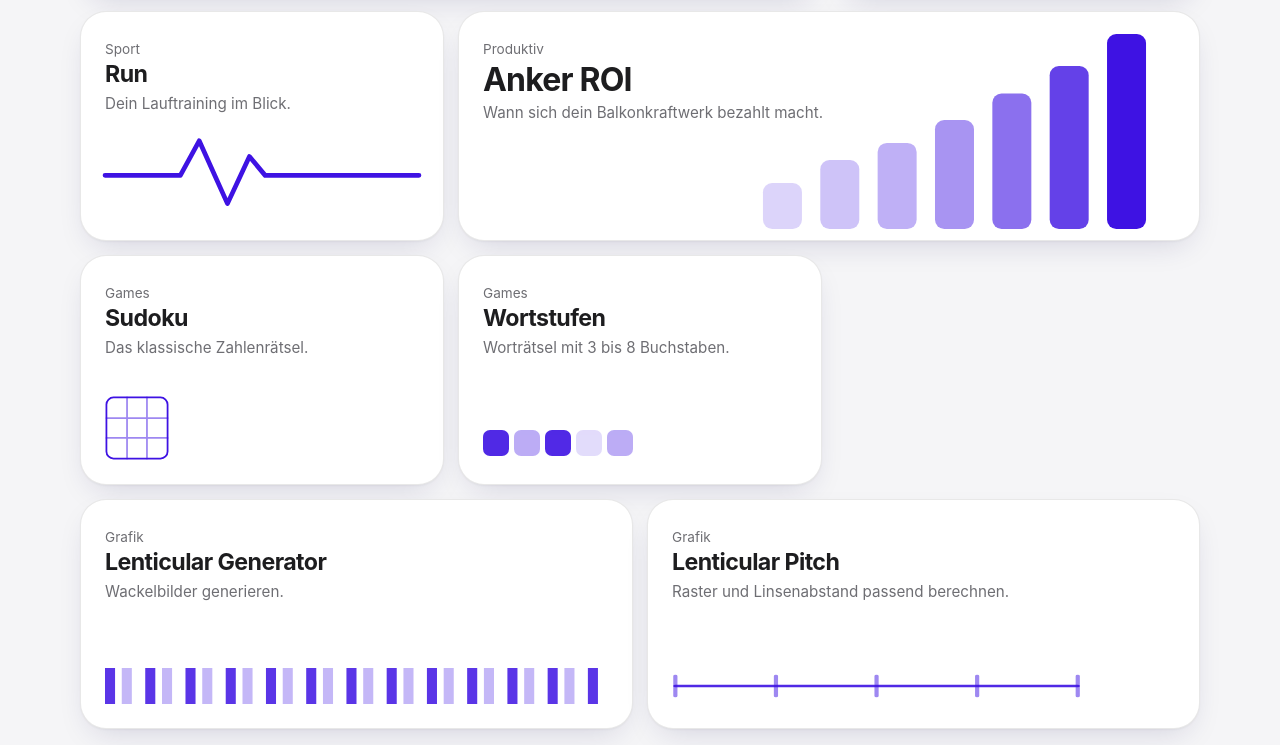
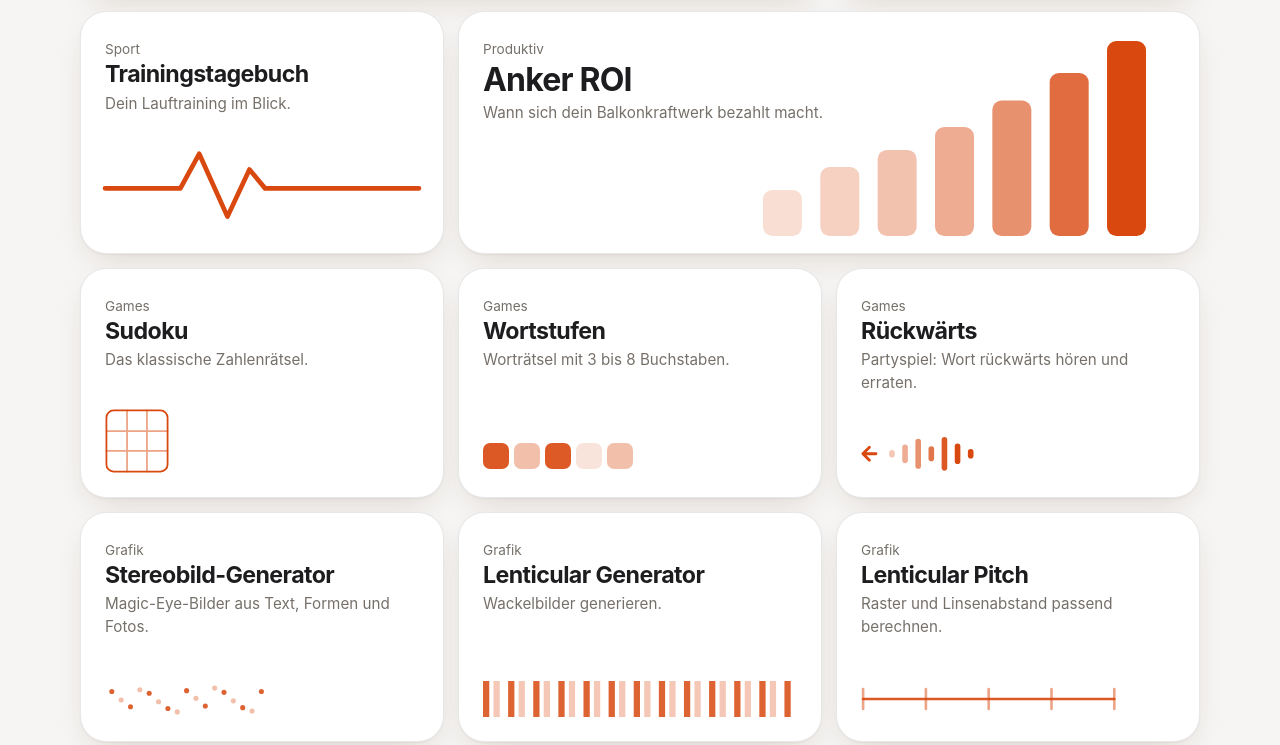
Before and after one commit to Elex89/elex, a plain HTML site: page index.html in a window 1280 px wide. Shown: the part 1090-1835 px from the top of the page. Drawn offline with Linux system fonts and the light colour scheme.

Commit message:
Update index.html

```diff
--- a/index.html
+++ b/index.html
@@ -3,54 +3,54 @@
 <head>
 <meta charset="UTF-8" />
 <meta name="viewport" content="width=device-width, initial-scale=1, viewport-fit=cover" />
-<meta name="theme-color" content="#0a0a10" />
+<meta name="theme-color" content="#0c0a09" />
 <title>Alexander Rink – Kleine Apps für den Browser</title>
 <meta name="description" content="Spiele, Sport-Tools und Grafik-Apps. Jede App ist eine einzelne Datei und läuft direkt im Browser. Deine Daten bleiben bei dir." />
 <style>
   :root {
     color-scheme: light;
-    --bg: #f5f5f7;
+    --bg: #f6f5f3;
     --surface: #ffffff;
-    --surface-2: #ececf1;
+    --surface-2: #eeebe8;
     --text: #1d1d1f;
-    --muted: #6e6e73;
+    --muted: #76706a;
     --line: rgba(0,0,0,.09);
-    --accent: #3E12E3;
+    --accent: #D9480F;
     --accent-ink: #ffffff;
-    --accent-soft: rgba(62,18,227,.10);
-    --header: rgba(245,245,247,.74);
-    --shadow: 0 1px 2px rgba(0,0,0,.04), 0 12px 32px -12px rgba(30,20,90,.18);
+    --accent-soft: rgba(217,72,15,.10);
+    --header: rgba(246,245,243,.74);
+    --shadow: 0 1px 2px rgba(0,0,0,.04), 0 12px 32px -12px rgba(80,35,10,.18);
     --radius: 26px;
     --font: -apple-system, BlinkMacSystemFont, "SF Pro Display", "SF Pro Text", "Segoe UI", Roboto, "Helvetica Neue", Arial, sans-serif;
   }
   @media (prefers-color-scheme: dark) {
     :root:not([data-theme="light"]) {
       color-scheme: dark;
-      --bg: #0a0a10;
-      --surface: #14141d;
-      --surface-2: #1d1d2a;
-      --text: #f5f5f7;
-      --muted: #9b9bae;
+      --bg: #0c0a09;
+      --surface: #171413;
+      --surface-2: #221e1c;
+      --text: #f6f3f0;
+      --muted: #a39a92;
       --line: rgba(255,255,255,.09);
-      --accent: #7b5cff;
-      --accent-ink: #ffffff;
-      --accent-soft: rgba(123,92,255,.18);
-      --header: rgba(10,10,16,.7);
+      --accent: #FF7A29;
+      --accent-ink: #1c0d03;
+      --accent-soft: rgba(255,122,41,.16);
+      --header: rgba(12,10,9,.7);
       --shadow: 0 1px 2px rgba(0,0,0,.4), 0 16px 40px -16px rgba(0,0,0,.7);
     }
   }
   :root[data-theme="dark"] {
     color-scheme: dark;
-    --bg: #0a0a10;
-    --surface: #14141d;
-    --surface-2: #1d1d2a;
-    --text: #f5f5f7;
-    --muted: #9b9bae;
+    --bg: #0c0a09;
+    --surface: #171413;
+    --surface-2: #221e1c;
+    --text: #f6f3f0;
+    --muted: #a39a92;
     --line: rgba(255,255,255,.09);
-    --accent: #7b5cff;
-    --accent-ink: #ffffff;
-    --accent-soft: rgba(123,92,255,.18);
-    --header: rgba(10,10,16,.7);
+    --accent: #FF7A29;
+    --accent-ink: #1c0d03;
+    --accent-soft: rgba(255,122,41,.16);
+    --header: rgba(12,10,9,.7);
     --shadow: 0 1px 2px rgba(0,0,0,.4), 0 16px 40px -16px rgba(0,0,0,.7);
   }
 
@@ -106,7 +106,7 @@
     background: var(--surface); border: 1px solid var(--line);
     border-radius: 18px; box-shadow: var(--shadow);
   }
-  .panel a { display: block; padding: .6rem .8rem; border-radius: 12px; font-size: .95rem; }
+  .panel a { display: block; padding: .6rem .8rem; border-radius: 12px; font-size: .95rem; white-space: nowrap; }
   .panel a:hover { background: var(--accent-soft); }
   .dropdown.open .menu { opacity: 1; visibility: visible; pointer-events: auto; transform: translateX(-50%) translateY(0); }
   @media (hover: hover) and (min-width: 821px) {
@@ -159,7 +159,7 @@
   }
   .btn:active { transform: scale(.97); }
   .btn.primary { background: var(--accent); color: var(--accent-ink); }
-  .btn.primary:hover { filter: brightness(1.1); }
+  .btn.primary:hover { filter: brightness(1.08); }
   .btn.ghost { border-color: var(--line); background: var(--surface); }
   .btn.ghost:hover { background: var(--accent-soft); }
 
@@ -189,7 +189,7 @@
   .bento { display: grid; grid-template-columns: repeat(6, 1fr); gap: 14px; }
   .tile {
     position: relative; overflow: hidden;
-    display: flex; flex-direction: column; justify-content: space-between;
+    display: flex; flex-direction: column; justify-content: space-between; gap: 1.2rem;
     grid-column: span 2; min-height: 230px; padding: 1.5rem;
     background: var(--surface); border: 1px solid var(--line); border-radius: var(--radius);
     box-shadow: var(--shadow);
@@ -198,27 +198,26 @@
   .tile:hover { transform: translateY(-3px); border-color: color-mix(in srgb, var(--accent) 55%, transparent); }
   .tile:active { transform: scale(.985); }
   .tile.w4 { grid-column: span 4; min-height: 300px; }
-  .tile.w3 { grid-column: span 3; }
   .tile .tag { font-size: .85rem; color: var(--muted); }
   .tile h3 { margin: .15rem 0 .3rem; font-size: 1.45rem; letter-spacing: -.025em; line-height: 1.1; }
   .tile.w4 h3 { font-size: 2rem; }
   .tile p { margin: 0; color: var(--muted); font-size: .95rem; max-width: 24rem; }
   .tile .art { color: var(--accent); }
   .tile .art svg { display: block; width: 100%; height: auto; overflow: visible; }
-  .tile .art .soft { color: var(--muted); }
   .tile.w4 .art { position: absolute; right: 0; bottom: 0; width: 62%; height: 100%; display: flex; align-items: center; }
   .tile .copy { position: relative; z-index: 1; }
 
   @media (max-width: 820px) {
     .bento { grid-template-columns: repeat(2, 1fr); gap: 12px; }
-    .tile, .tile.w3 { grid-column: span 1; min-height: 210px; padding: 1.15rem; }
+    .tile { grid-column: span 1; min-height: 210px; padding: 1.15rem; }
     .tile.w4 { grid-column: span 2; min-height: 260px; }
     .tile.w4 .art { width: 80%; opacity: .55; }
-    .tile h3 { font-size: 1.2rem; }
+    .tile h3, .tile.w4 h3 { font-size: 1.2rem; }
+    .tile.w4 h3 { font-size: 1.7rem; }
     .head { flex-direction: column; align-items: start; }
   }
   @media (max-width: 440px) {
-    .tile, .tile.w3 { grid-column: span 2; min-height: 190px; }
+    .tile { grid-column: span 2; min-height: 190px; }
   }
 
   /* ---------- Prinzipien ---------- */
@@ -266,6 +265,7 @@
           <a href="https://elex89.github.io/elex/Rueckwaerts.html">Rückwärts</a>
           <a href="https://elex89.github.io/elex/sudoko.html">Sudoku</a>
           <a href="https://elex89.github.io/elex/Worte.html">Wortstufen</a>
+          <a href="https://elex89.github.io/elex/solitaire.html">Solitaire</a>
         </div></div>
       </div>
 
@@ -361,11 +361,11 @@
           </div>
         </a>
 
-        <!-- Run -->
+        <!-- Trainingstagebuch -->
         <a class="tile" href="https://elex89.github.io/elex/Run.html">
           <div class="copy">
             <span class="tag">Sport</span>
-            <h3>Run</h3>
+            <h3>Trainingstagebuch</h3>
             <p>Dein Lauftraining im Blick.</p>
           </div>
           <div class="art" aria-hidden="true">
@@ -403,14 +403,14 @@
             <p>Das klassische Zahlenrätsel.</p>
           </div>
           <div class="art" aria-hidden="true">
-            <svg viewBox="0 0 90 90" width="64" fill="none" stroke="currentColor" stroke-width="2.5" stroke-linecap="round" style="width:64px">
+            <svg viewBox="0 0 90 90" fill="none" stroke="currentColor" stroke-width="2.5" stroke-linecap="round" style="width:64px">
               <rect x="2" y="2" width="86" height="86" rx="10"/>
               <path d="M31 2v86M59 2v86M2 31h86M2 59h86" stroke-opacity=".5"/>
             </svg>
           </div>
         </a>
 
-             <!-- Wortstufen -->
+        <!-- Wortstufen -->
         <a class="tile" href="https://elex89.github.io/elex/Worte.html">
           <div class="copy">
             <span class="tag">Games</span>
@@ -428,8 +428,48 @@
           </div>
         </a>
 
-        <!-- Lenticular GIF -->
-        <a class="tile w3" href="https://elex89.github.io/elex/lenticulargif.html">
+        <!-- Rückwärts -->
+        <a class="tile" href="https://elex89.github.io/elex/Rueckwaerts.html">
+          <div class="copy">
+            <span class="tag">Games</span>
+            <h3>Rückwärts</h3>
+            <p>Partyspiel: Wort rückwärts hören und erraten.</p>
+          </div>
+          <div class="art" aria-hidden="true">
+            <svg viewBox="0 0 160 40" style="width:150px" fill="currentColor">
+              <path d="M16 20 L2 20 M2 20 L9 13 M2 20 L9 27" fill="none" stroke="currentColor" stroke-width="3" stroke-linecap="round" stroke-linejoin="round"/>
+              <rect x="30"  y="16" width="6" height="8"  rx="3" fill-opacity=".3"/>
+              <rect x="44"  y="10" width="6" height="20" rx="3" fill-opacity=".45"/>
+              <rect x="58"  y="4"  width="6" height="32" rx="3" fill-opacity=".6"/>
+              <rect x="72"  y="12" width="6" height="16" rx="3" fill-opacity=".75"/>
+              <rect x="86"  y="2"  width="6" height="36" rx="3" fill-opacity=".9"/>
+              <rect x="100" y="9"  width="6" height="22" rx="3"/>
+              <rect x="114" y="15" width="6" height="10" rx="3"/>
+            </svg>
+          </div>
+        </a>
+
+        <!-- Stereobild-Generator -->
+        <a class="tile" href="https://elex89.github.io/elex/StereoGen.html">
+          <div class="copy">
+            <span class="tag">Grafik</span>
+            <h3>Stereobild-Generator</h3>
+            <p>Magic-Eye-Bilder aus Text, Formen und Fotos.</p>
+          </div>
+          <div class="art" aria-hidden="true">
+            <svg viewBox="0 0 200 40" style="width:170px" fill="currentColor">
+              <g fill-opacity=".85">
+                <circle cx="8" cy="10" r="3"/><circle cx="30" cy="28" r="3"/><circle cx="52" cy="12" r="3"/><circle cx="74" cy="30" r="3"/><circle cx="96" cy="9" r="3"/><circle cx="118" cy="27" r="3"/><circle cx="140" cy="11" r="3"/><circle cx="162" cy="29" r="3"/><circle cx="184" cy="10" r="3"/>
+              </g>
+              <g fill-opacity=".35">
+                <circle cx="19" cy="20" r="3"/><circle cx="41" cy="8" r="3"/><circle cx="63" cy="22" r="3"/><circle cx="85" cy="34" r="3"/><circle cx="107" cy="18" r="3"/><circle cx="129" cy="6" r="3"/><circle cx="151" cy="21" r="3"/><circle cx="173" cy="33" r="3"/>
+              </g>
+            </svg>
+          </div>
+        </a>
+
+        <!-- Lenticular Generator -->
+        <a class="tile" href="https://elex89.github.io/elex/lenticulargif.html">
           <div class="copy">
             <span class="tag">Grafik</span>
             <h3>Lenticular Generator</h3>
@@ -448,7 +488,7 @@
         </a>
 
         <!-- Lenticular Pitch -->
-        <a class="tile w3" href="https://elex89.github.io/elex/lenticularpitch.html">
+        <a class="tile" href="https://elex89.github.io/elex/lenticularpitch.html">
           <div class="copy">
             <span class="tag">Grafik</span>
             <h3>Lenticular Pitch</h3>
```
